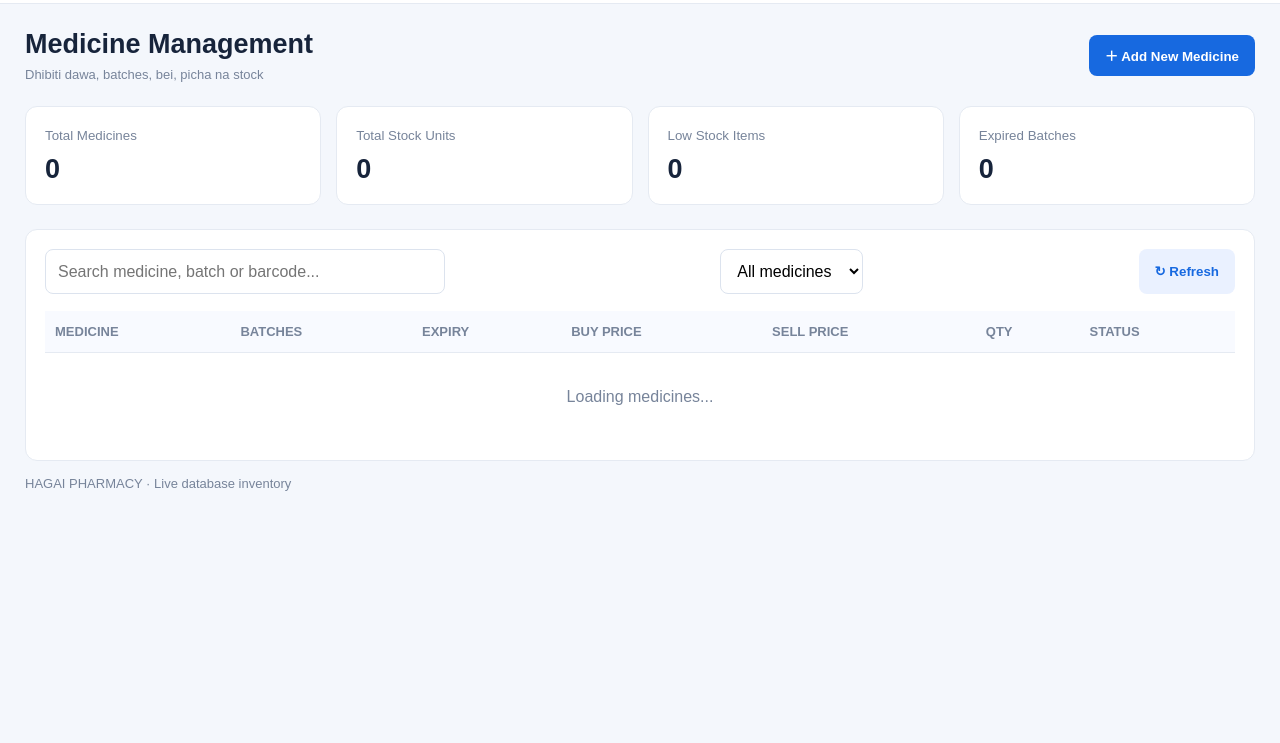
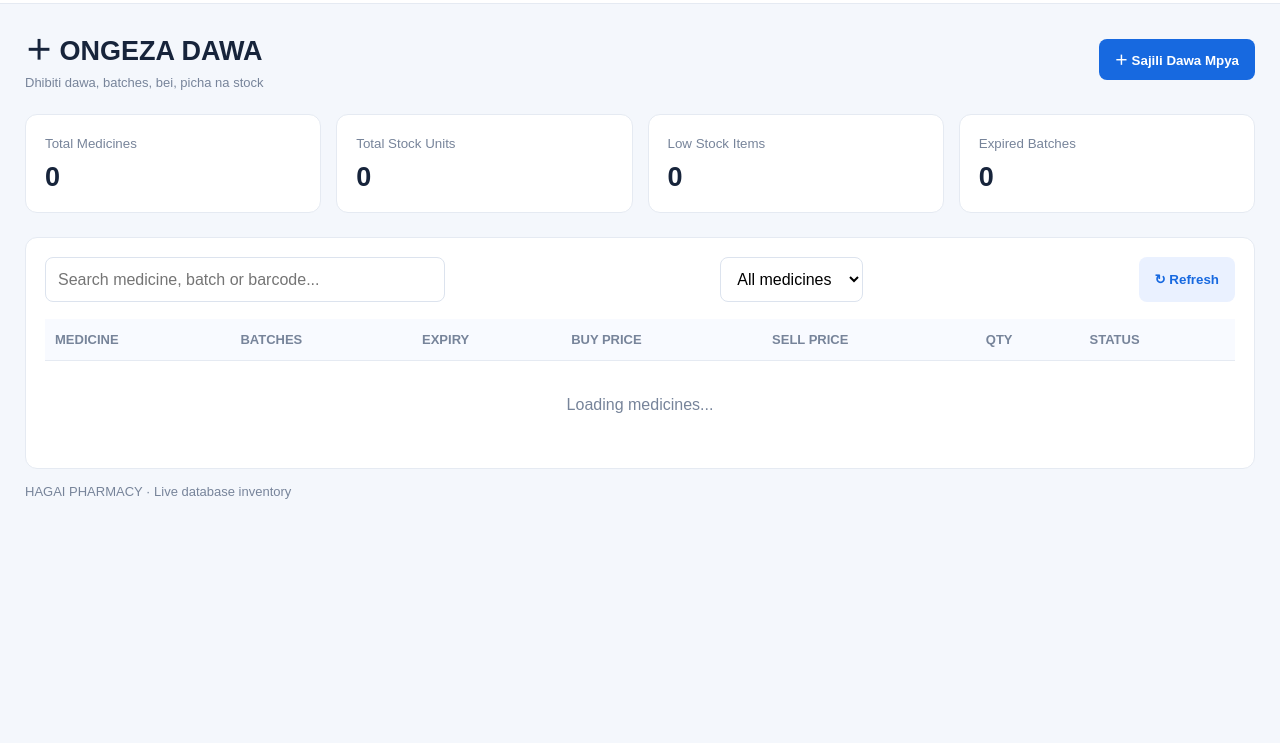
Before and after one commit to hagailaitony661-tech/HAGAI_PHARMACY, a plain HTML site: page pages/medicines.html in a window 1280 px wide. Shown: the part 57-800 px from the top of the page. Drawn offline with Linux system fonts and the light colour scheme; a script that the page names is missing.

Commit message:
Clarify add medicine page in Swahili

```diff
--- a/pages/medicines.html
+++ b/pages/medicines.html
@@ -63,10 +63,10 @@ th{color:var(--muted);background:#f8faff}
 <main>
  <div class="top">
   <div>
-   <h1>Medicine Management</h1>
+   <h1>＋ ONGEZA DAWA</h1>
    <div class="sub">Dhibiti dawa, batches, bei, picha na stock</div>
   </div>
-  <button class="primary" id="addBtn">＋ Add New Medicine</button>
+  <button class="primary" id="addBtn">＋ Sajili Dawa Mpya</button>
  </div>
 
  <div id="notice" class="notice"></div>
```
